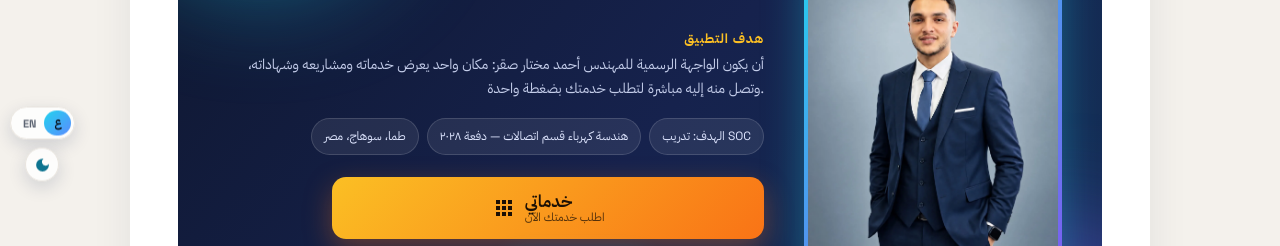
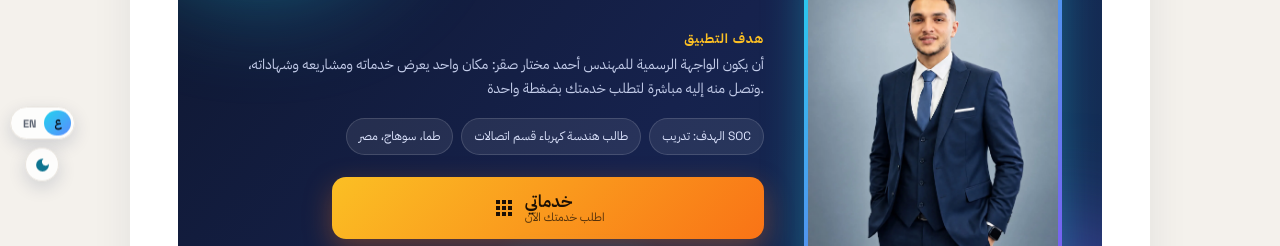
Before and after one commit to ahmedsakr53/ahmedsakr53.github.io, a plain HTML site: page index.html in a window 1280 px wide. Shown: the part 256-502 px from the top of the page. Drawn offline with Linux system fonts and the light colour scheme.

Commit message:
Hero chip: drop class year, reads 'طالب هندسة كهرباء قسم اتصالات'

```diff
--- a/app.js
+++ b/app.js
@@ -74,7 +74,7 @@
       purposeTitle: 'هدف التطبيق',
       tagline: 'أن يكون الواجهة الرسمية للمهندس أحمد مختار صقر: مكان واحد يعرض خدماته ومشاريعه وشهاداته، وتصل منه إليه مباشرة لتطلب خدمتك بضغطة واحدة.',
       visitsTitle: 'عدد زيارات الموقع',
-      chips: ['طما، سوهاج، مصر', 'هندسة كهرباء قسم اتصالات — دفعة ٢٠٢٨', 'الهدف: تدريب SOC'],
+      chips: ['طما، سوهاج، مصر', 'طالب هندسة كهرباء قسم اتصالات', 'الهدف: تدريب SOC'],
       ctaProjects: 'استعرض مشاريعي',
       ctaContact: 'تواصل معي',
       ctaServices: 'خدماتي',
@@ -224,7 +224,7 @@
       purposeTitle: 'Purpose of the app',
       tagline: 'To be the official home of Eng. Ahmed Mokhtar Sakr: one place for his services, projects and certifications, with a direct line to reach him and order your service in one tap.',
       visitsTitle: 'Site visit count',
-      chips: ['Tima, Sohag, Egypt', 'EE, Communications — Class of 2028', 'Goal: SOC internship'],
+      chips: ['Tima, Sohag, Egypt', 'Electrical Engineering, Communications student', 'Goal: SOC internship'],
       ctaProjects: 'See my projects',
       ctaContact: 'Contact me',
       ctaServices: 'My services',
--- a/index.html
+++ b/index.html
@@ -30,7 +30,7 @@
 </head>
 <body>
 <main class="pf-shell" id="app"></main>
-<script src="app.js?v=31"></script>
+<script src="app.js?v=32"></script>
 <script data-goatcounter="https://ahmedsakr53.goatcounter.com/count" async src="//gc.zgo.at/count.js"></script>
 <script>
 (function(){
```
